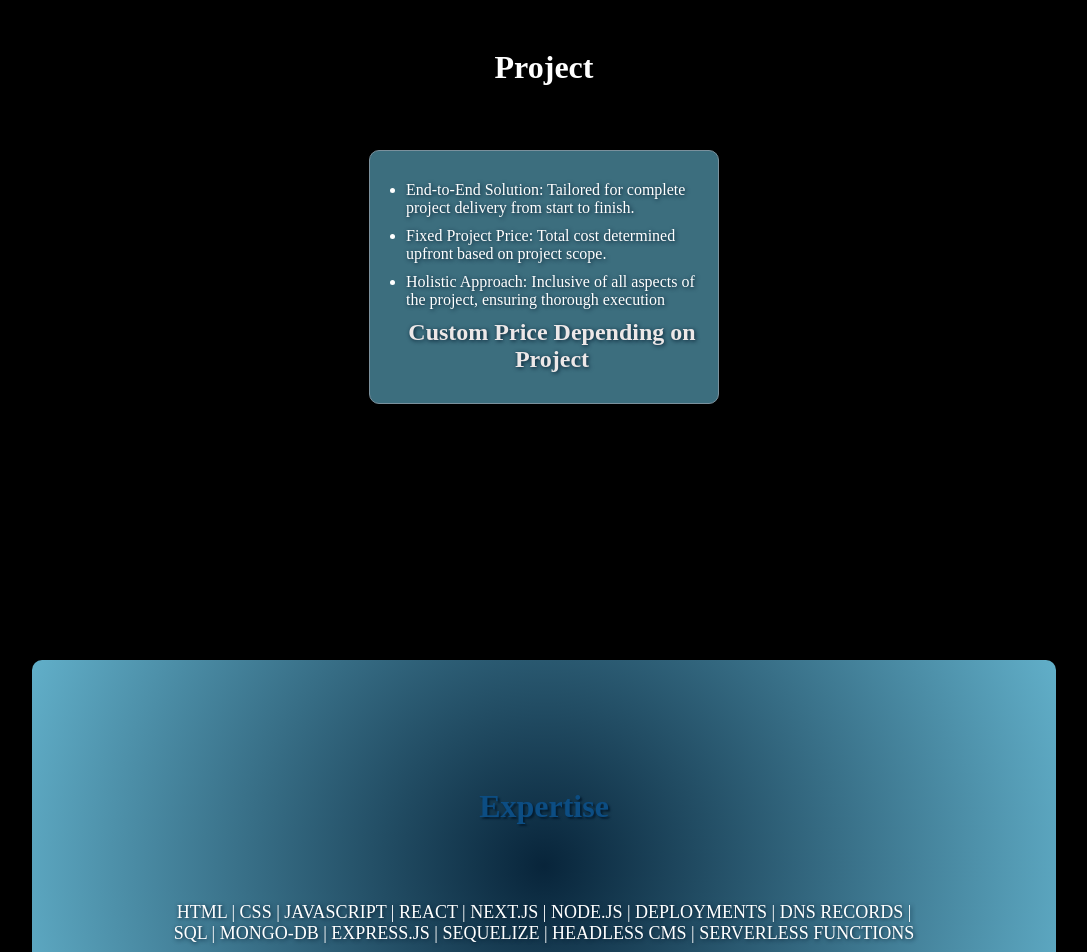
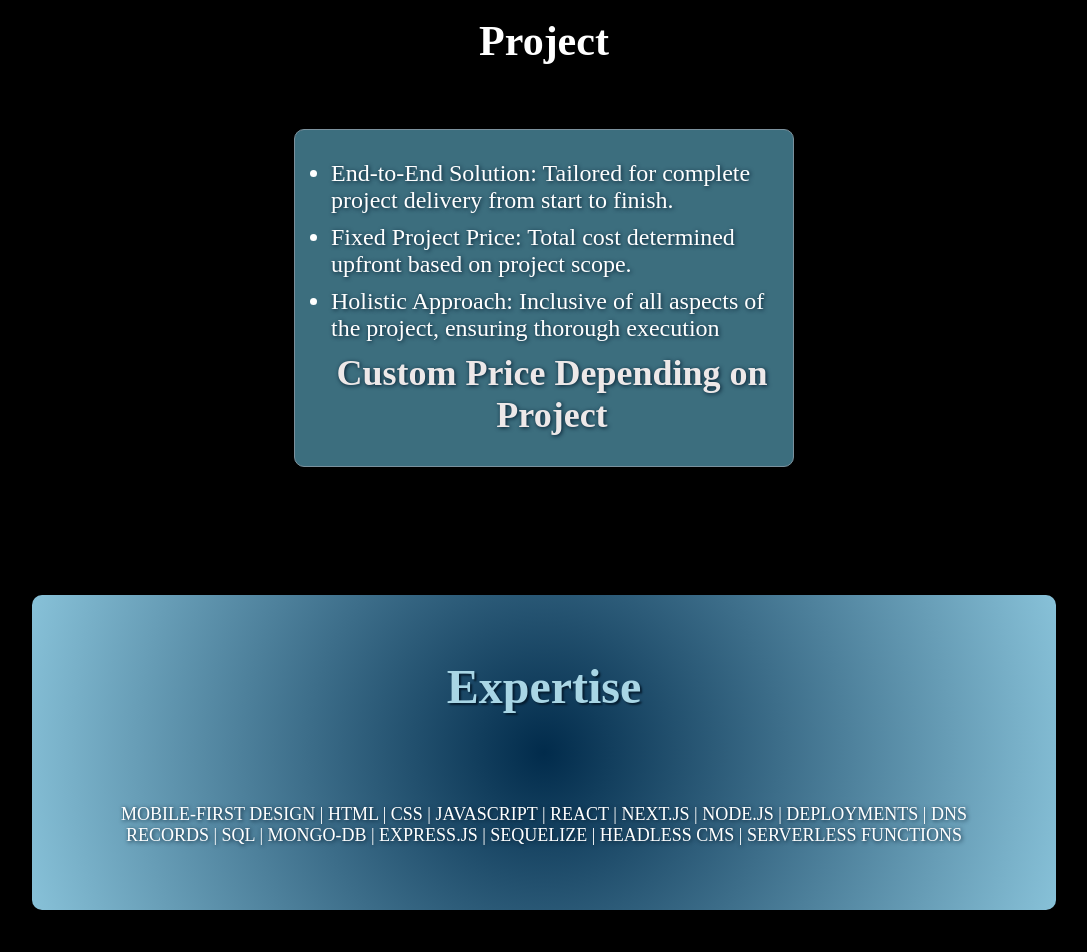
Before and after one commit to NuminousCode/web-services, a Next.js app: page / in a window 1280 px wide. Shown: the part 1780-2732 px from the top of the page, without its empty margins (96-1183 px from the left). Built offline with nearby package versions, Linux system fonts and the light colour scheme; no server answers; a web font is replaced by a local one.

Commit message:
tablet view complete

```diff
--- a/components/Expertise.jsx
+++ b/components/Expertise.jsx
@@ -5,7 +5,7 @@ const Expertise = () => {
     <div className = {styles.containerExpertise}>
       <h1 className = {styles.title}>Expertise</h1>
       <div className = {styles.content}>
-      HTML | CSS | JAVASCRIPT | REACT | NEXT.JS | NODE.JS | DEPLOYMENTS | DNS RECORDS | SQL | MONGO-DB | EXPRESS.JS | SEQUELIZE | HEADLESS CMS | SERVERLESS FUNCTIONS
+      MOBILE-FIRST DESIGN | HTML | CSS | JAVASCRIPT | REACT | NEXT.JS | NODE.JS | DEPLOYMENTS | DNS RECORDS | SQL | MONGO-DB | EXPRESS.JS | SEQUELIZE | HEADLESS CMS | SERVERLESS FUNCTIONS
       </div>
     </div>
   )
--- a/components/Main.jsx
+++ b/components/Main.jsx
@@ -13,8 +13,7 @@ const Main = ({data, content}) => {
 
   const gradient1 = {
     background: 'linear-gradient(135deg, hsla(195, 94%, 73%, 1) 0%, hsla(206, 76%, 13%, 1) 100%);'
-  };
-  const gradient2 = {
+  };const gradient2 = {
     background: 'linear-gradient(45deg, hsla(195, 94%, 73%, 1) 0%, hsla(206, 76%, 13%, 1) 100%);'
   };
 
@@ -32,7 +31,7 @@ const Main = ({data, content}) => {
         <h2 className = {styles.titleCard}>Project</h2>
         <Card data = {contentCard3} gradient = {gradient1}/>
         <Expertise />
-        <Button label={labelContact}/>
+        <Button label={labelContact} className={styles.button}/>
       </div>
 
     </div>
--- a/styles/Card.module.css
+++ b/styles/Card.module.css
@@ -26,3 +26,13 @@
 margin: 10px 0;
 text-shadow: 1px 1px 4px #051d30;
 }
+
+@media(min-width: 750px){
+    .containerCard{
+        max-width: 500px;
+        font-size: 24px;
+    }
+    .list :nth-child(4){
+        font-size: 36px;
+    }
+}
--- a/styles/Expertise.module.css
+++ b/styles/Expertise.module.css
@@ -4,16 +4,17 @@
     flex-direction: column;
     align-items: center;
     margin-top: 20%;
-    /* height:500px; */
     width: 80%;
     border-radius: 10px;
-    background: radial-gradient(circle, hsla(206, 76%, 13%, 1) 0%, hsla(195, 94%, 73%, .8) 100%);
+    background: radial-gradient(circle, hsla(206, 97%, 15%, 1) 0%, hsla(197, 51%, 69%, 1) 100%);
     z-index: 10;
 }
 
 .title{
-    color: #0c4d83;
+    /* border: solid red 1px; */
+    color: #a9d6e5;
     text-shadow: 2px 2px 2px #051d30;
+    font-size: 36px;
 }
 
 .content{
@@ -22,3 +23,15 @@
     text-align: center;
     text-shadow: 1px 1px 4px #051d30;
 }
+
+@media(min-width: 750px){
+    .containerExpertise{
+        margin-top: 10%;
+        padding: 5%;
+    }
+    .title{
+        font-size: 48px;
+    }
+
+
+}
--- a/styles/Footer.module.css
+++ b/styles/Footer.module.css
@@ -23,3 +23,9 @@
 .svg{
     transform: translateY(-50px)
 }
+
+@media(min-width: 750px){
+    .containerMain{
+        margin-top: 15%;
+    }
+}
--- a/styles/Main.module.css
+++ b/styles/Main.module.css
@@ -7,6 +7,7 @@
 }
 
 .rate{
+    /* border: solid red 1px; */
     text-align: center;
     font-size: 36px;
 }
@@ -23,11 +24,12 @@
     display: flex;
     flex-direction: column;
     align-items: center;
-    justify-content: space-between;
+    /* justify-content: space-between; */
     z-index: 10;
 }
 
 .titleCard{
+    /* border: solid red 1px; */
     width: 80%;
     text-align: center;
 }
@@ -39,4 +41,11 @@
     .rate{
         font-size: 48px;
     }
+    .titleCard{
+        font-size: 42px;
+        margin-top: 5%;
+    }
+    .button{
+        margin-top: 15%;
+    }
 }
```
